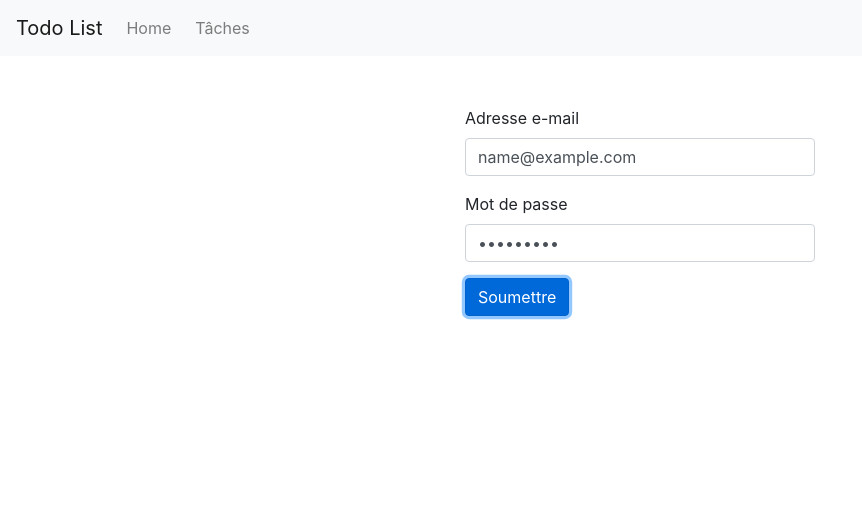
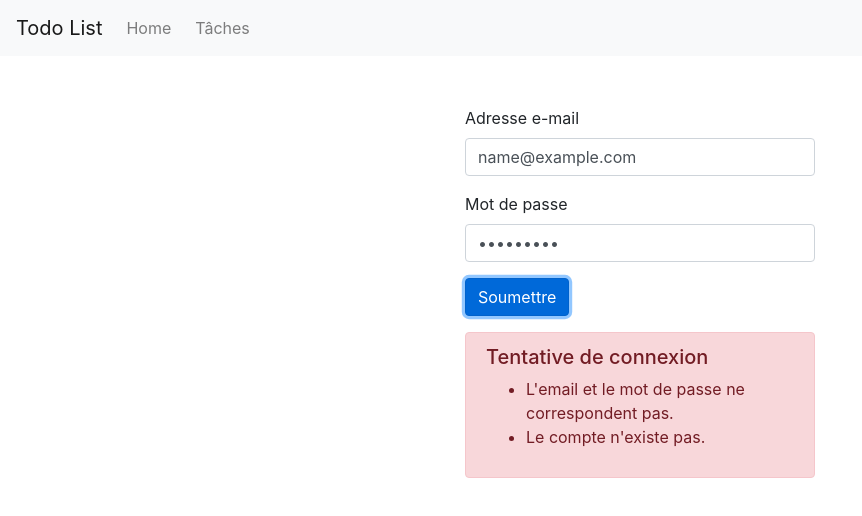
Before and after one commit to NajmZaga/aos-todos-app-hooks, a React (Create React App) app: page /login in a window 1280 px wide. Both pictures are taken after typing "name@example.com", "Sample123" into the empty fields and a click on the button "Soumettre". Shown: the top 516 px of the page, without its empty margins (0-862 px from the left). Built offline with nearby package versions, Linux system fonts and the light colour scheme.

Commit message:
create logout

```diff
--- a/src/components/AppNavbar/index.tsx
+++ b/src/components/AppNavbar/index.tsx
@@ -16,9 +16,10 @@ import {
 
 interface IAppNavbarProps {
   isAuthorized?: boolean;
+  onLogout?: () => void;
 }
 
-export const AppNavbar: React.FC<IAppNavbarProps> = ({ isAuthorized }) => {
+export const AppNavbar: React.FC<IAppNavbarProps> = ({ isAuthorized, onLogout }) => {
 
   return (
     <Navbar color="light" light expand="md">
@@ -35,7 +36,7 @@ export const AppNavbar: React.FC<IAppNavbarProps> = ({ isAuthorized }) => {
           {
             isAuthorized && (
               <NavItem>
-                <NavLink href="#">Déconnexion</NavLink>
+                <NavLink href="#" onClick={onLogout}>Déconnexion</NavLink>
               </NavItem>
             )
           }
--- a/src/pages/LoginPage/index.tsx
+++ b/src/pages/LoginPage/index.tsx
@@ -1,6 +1,6 @@
 import React, { useState } from 'react';
 import { RouteComponentProps } from 'react-router-dom';
-import { Button, Col, Container, Form, FormGroup, Input, Label, Row } from 'reactstrap';
+import { Alert, Button, Col, Container, Form, FormGroup, Input, Label, Row } from 'reactstrap';
 import { AppNavbar } from '../../components/AppNavbar';
 
 interface ILoginPageProps {
@@ -19,6 +19,8 @@ export const LoginPage: React.FC<ILoginPageProps & RouteComponentProps> = ({ his
     password: ''
   });
 
+  const [hasLoginError, setLoginError] = useState(false);
+
   const handleInputChange = (event: React.ChangeEvent<HTMLInputElement>) => setAuthState({
     ...authState,
     [event.target.name]: event.target.value,
@@ -27,7 +29,10 @@ export const LoginPage: React.FC<ILoginPageProps & RouteComponentProps> = ({ his
   const handleSubmit = (event: React.FormEvent<HTMLFormElement>) => {
     event.preventDefault();
     if (authState.email === 'test@test.com' && authState.password === 'test') {
+      setLoginError(false);
       history.push('/');
+    } else {
+      setLoginError(true);
     }
   };
 
@@ -53,6 +58,17 @@ export const LoginPage: React.FC<ILoginPageProps & RouteComponentProps> = ({ his
                 <Button color="primary">Soumettre</Button>
               </FormGroup>
             </Form>
+            {
+              hasLoginError && (
+                <Alert color="danger">
+                  <h5>Tentative de connexion</h5>
+                  <ul>
+                    <li>L'email et le mot de passe ne correspondent pas.</li>
+                    <li>Le compte n'existe pas.</li>
+                  </ul>
+                </Alert>
+              )
+            }
           </Col>
         </Row>
       </Container>
--- a/src/pages/TodosPage/index.tsx
+++ b/src/pages/TodosPage/index.tsx
@@ -1,4 +1,5 @@
 import React, { useContext } from 'react';
+import { RouteComponentProps } from 'react-router-dom';
 import { Container } from 'reactstrap';
 import { AppNavbar } from '../../components/AppNavbar';
 import { ITodo, TodosContext } from '../../context/TodosContext';
@@ -17,13 +18,18 @@ interface ITodosContext {
   toggleCompleted: (id: string) => void;
 }
 
-export const TodosPage: React.FC<ITodosPageProps> = () => {
+export const TodosPage: React.FC<ITodosPageProps & RouteComponentProps> = ({ history }) => {
 
   const { todos, makeTodo, updatedTodo, removeTodo, toggleCompleted }: ITodosContext = useContext(TodosContext);
 
+  const handleLogout = () => history.push('/login');
+
   return (
     <div className="todos-page">
-      <AppNavbar isAuthorized={true} />
+      <AppNavbar
+        isAuthorized={true}
+        onLogout={handleLogout}
+      />
       <Container>
         <TodosList
           listTodos={todos}
```
